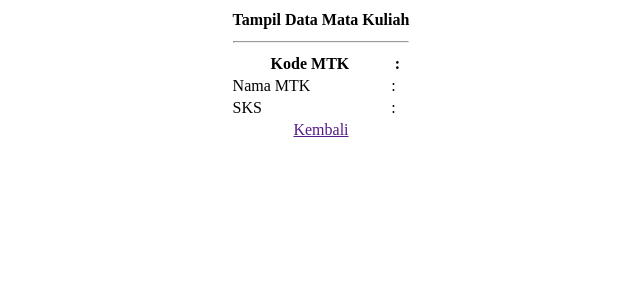
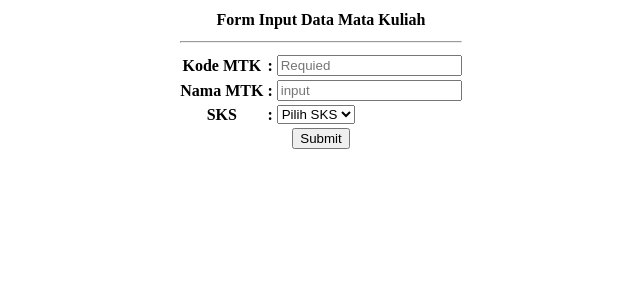
Before and after one commit to syarlanasywa/WP2_SyarlaNabila, a CodeIgniter app: page /pustaka-booking/matakuliah/cetak in a window 1280 px wide. Shown: the top 300 px of the page, without its empty margins (319-959 px from the left). Run offline with CodeIgniter, Linux system fonts and the light colour scheme.

Commit message:
Tugas Pertemuan 4

```diff
--- a/application/config/autoload.php
+++ b/application/config/autoload.php
@@ -58,7 +58,7 @@ $autoload['packages'] = array();
 |
 |	$autoload['libraries'] = array('user_agent' => 'ua');
 */
-$autoload['libraries'] = array();
+$autoload['libraries'] = array('form_validation');
 
 /*
 | -------------------------------------------------------------------
--- a/application/controllers/matakuliah.php
+++ b/application/controllers/matakuliah.php
@@ -10,6 +10,19 @@ class matakuliah extends CI_Controller
 
     public function cetak()
     {
+        $this->form_validation->set_rules('kode', 'Kode Matakuliah', 'required|min_length[3]', [
+            'required' => 'Kode Matakuliah Harus diisi',
+            'min_length' => 'Kode terlalu pendek'
+        ]);
+
+        $this->form_validation->set_rules('nama', 'Nama Matakuliah', 'required|min_length[3]', [
+            'required' => 'Nama Matakuliah Harus diisi',
+            'min_length' => 'Nama terlalu pendek'
+        ]);
+
+        if ($this->form_validation->run() != true) {
+            $this->load->view('view-form-matakuliah');
+        } else {
             $data = [
                 'kode' => $this->input->post('kode'),
                 'nama' => $this->input->post('nama'),
@@ -19,5 +32,5 @@ class matakuliah extends CI_Controller
             $this->load->view('view-data-matakuliah', $data);
         }
     }
-
+}
 ?>
--- a/application/views/v_header.php
+++ b/application/views/v_header.php
@@ -16,10 +16,8 @@
                 </hgroup>
                 <nav>
                     <ul>
-                        <li>><a href=”<?php echo
-base_url().'index.php/web' ?>”>Home</a></li>
-                        <li>><a href=”<?php echo
-base_url().'index.php/web/about' ?>”>About</a></li>
+                        <li>><a href="<?php echo base_url(). 'index.php/web' ?>">Home</a></li>
+                        <li>><a href="<?php echo base_url(). 'index.php/web/about' ?>">About</a></li>
                     </ul>
                 </nav>
                 <div class="clear"></div>
--- a/application/views/view-data-matakuliah.php
+++ b/application/views/view-data-matakuliah.php
@@ -18,8 +18,8 @@
                     </td>
                 </tr>
                 <tr>
-                    <th>Kode MTK</th>
-                    <th>:</th>
+                    <td>Kode MTK</td>
+                    <td>:</td>
                     <td>
                         <?= $kode; ?>
                     </td>
@@ -40,7 +40,7 @@
                 </tr>
                 <tr>
                     <td colspan="3" align="center">
-                        <a href="<? base_url ('matakuliah');
+                        <a href="<?= base_url ('matakuliah');
     ?>">Kembali</a>
                     </td>
                 </tr>
--- a/application/views/view-form-matakuliah.php
+++ b/application/views/view-form-matakuliah.php
@@ -22,14 +22,16 @@
                         <th>Kode MTK</th>
                         <th>:</th>
                         <td>
-                            <input type="text" name="kode" id="kode">
+                            <input type="text" name="kode" id="kode" placeholder="Requied">
+                            <div class="col-sm-6 col-danger"> <?= form_error('kode'); ?> </div>
                         </td>
                     </tr>
                     <tr>
                         <th>Nama MTK</th>
                         <th>:</th>
                         <td>
-                            <input type="text" name="nama" id="nama">
+                            <input type="text" name="nama" id="nama" placeholder="input">
+                            <div class="col-sm-6 col-danger"> <?= form_error('nama'); ?> </div>
                         </td>
                     </tr>
                     <tr>
```
Also changed, not shown: application/views/v_about.php (+5 -5 lines). Lines whose indentation alone changed are shown as unchanged.
